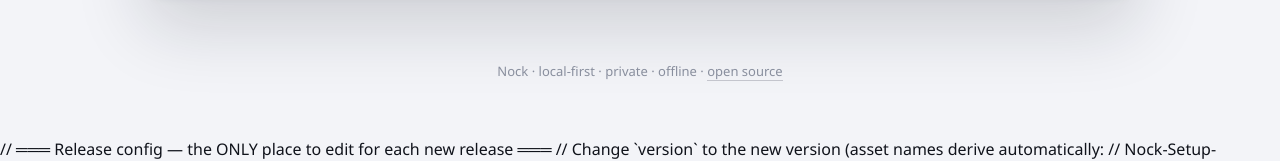
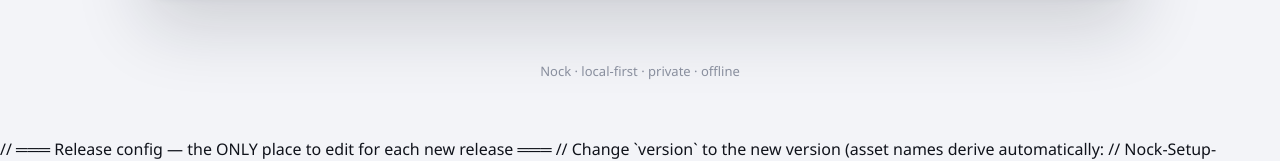
Before and after one commit to Ism-ail-code/Nock-Website, a website: page index.html in a window 1280 px wide. Shown: the part 1201-1362 px from the top of the page. Drawn offline with Linux system fonts and the light colour scheme.

Commit message:
fix: remove open source link from footer

```diff
--- a/index.html
+++ b/index.html
@@ -406,7 +406,7 @@
   </main>
 
   <footer>
-    Nock &middot; local-first &middot; private &middot; offline &middot; <a href="https://github.com/Ism-ail-code/Nock">open source</a>
+    Nock &middot; local-first &middot; private &middot; offline
   </footer>
 
 </div>
```
